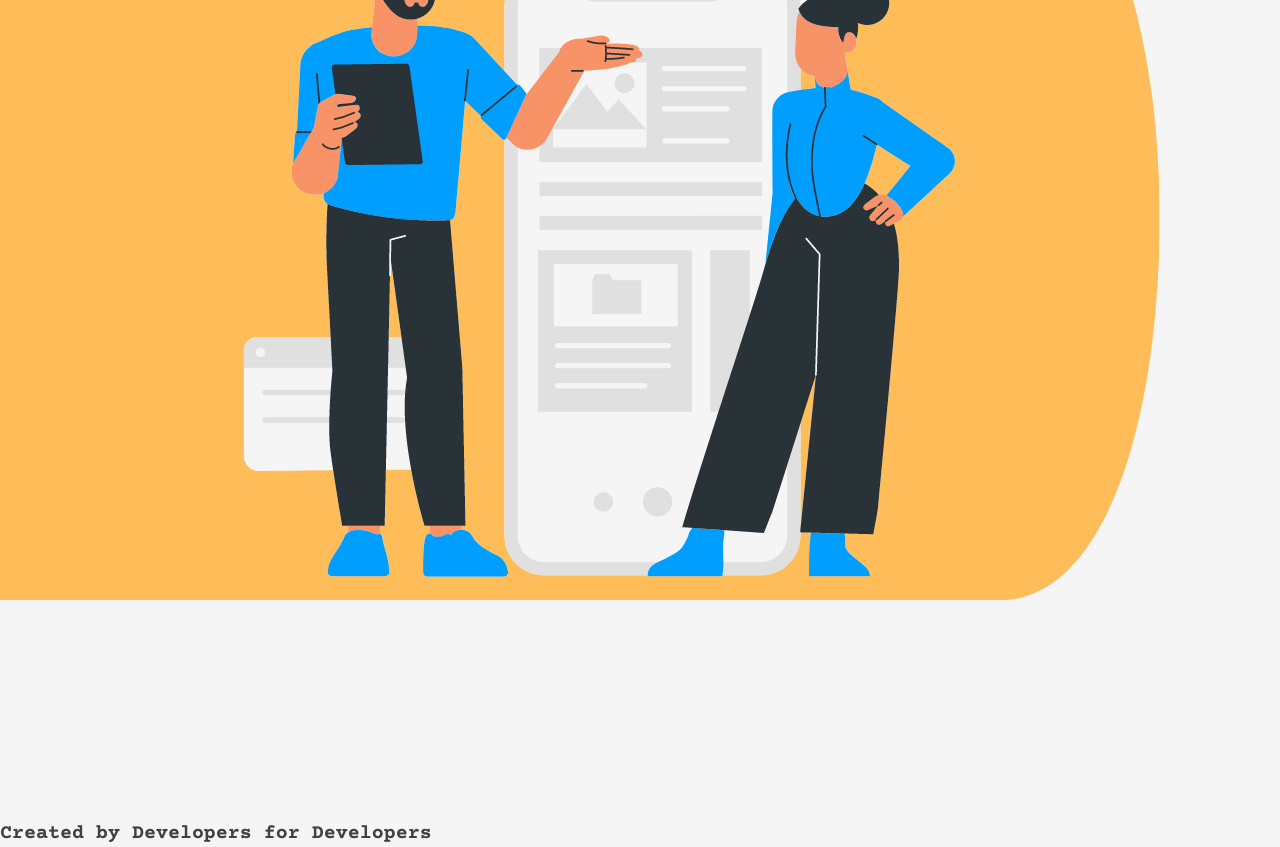
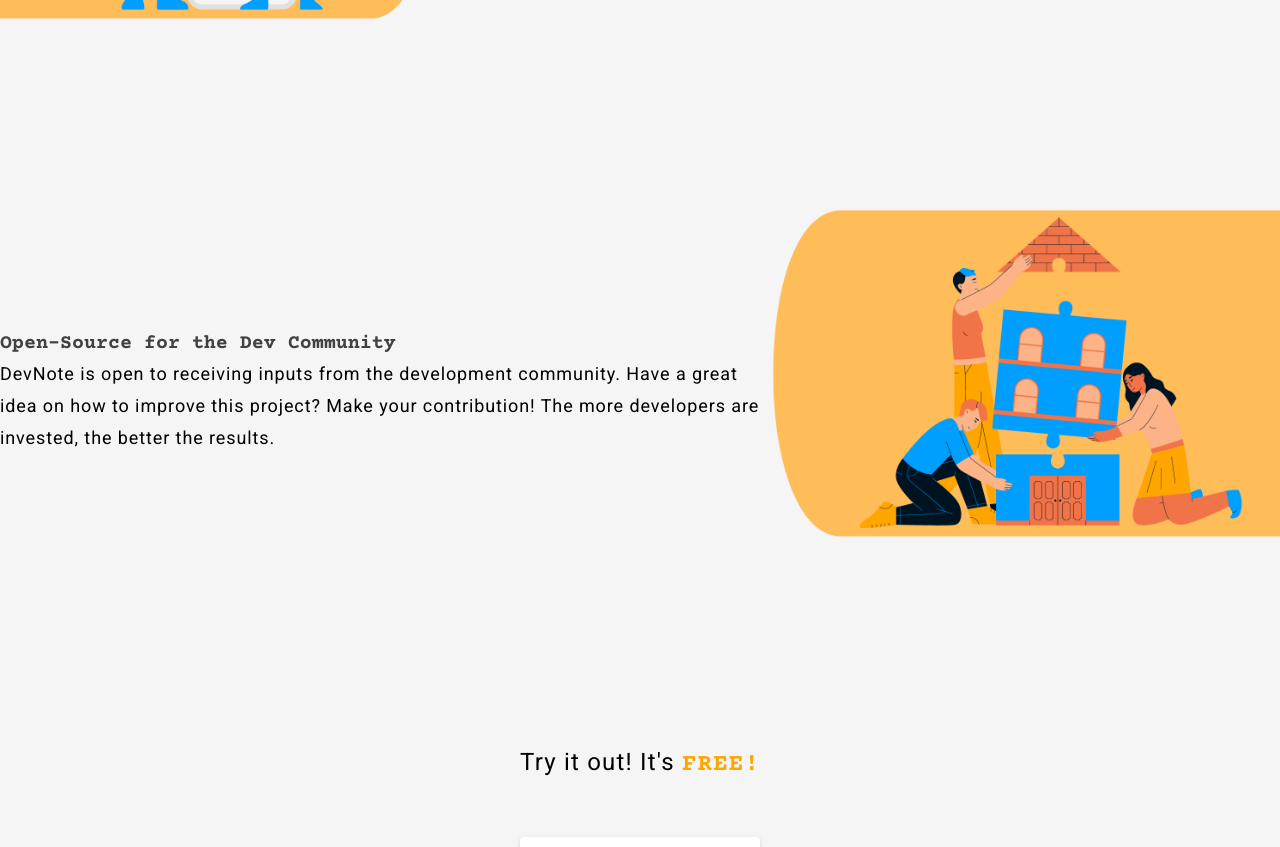
Before and after one commit to edukaki/devlist, a React (Create React App) app: page / in a window 1280 px wide. Shown: the part 1820-2667 px from the top of the page. Built offline with nearby package versions, Linux system fonts and the light colour scheme; no server answers.

Commit message:
feat(home): position and align containers

```diff
--- a/src/pages/Home/index.jsx
+++ b/src/pages/Home/index.jsx
@@ -78,9 +78,9 @@ const Home = () => {
                 </div>
             </section>
 
-            <section>
-                <div>
-                    <div>
+            <section className="grid grid-rows-2">
+                <div className="flex flex-col md:flex-row items-center">
+                    <div className="reveal reveal-right">
                         <img src={developersImg} alt="developers-img"></img>
                     </div>
 
@@ -90,8 +90,8 @@ const Home = () => {
                     </div>
                 </div>
 
-                <div>
-                    <div>
+                <div className="flex flex-col md:flex-row md:flex-row-reverse items-center xl:justify-between">
+                    <div className="reveal reveal-left">
                         <img  src={communityImg} alt="developers-img"></img>
                     </div>
 
```
